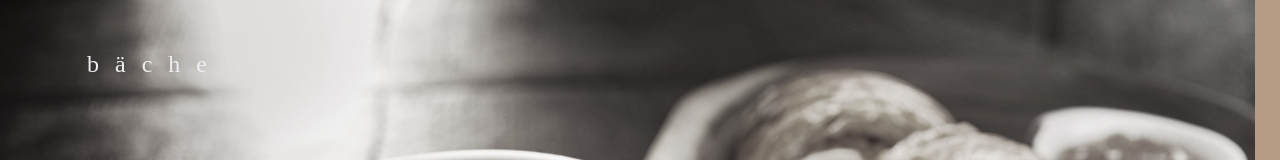
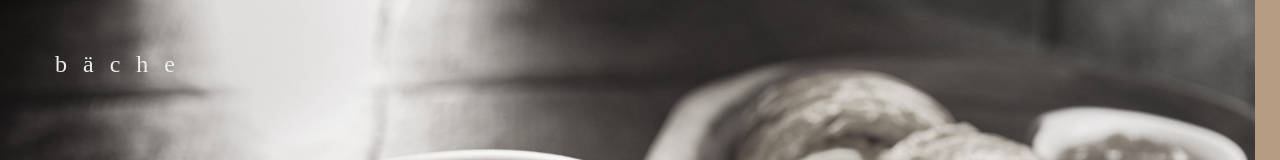
Before and after one commit to APottinger/brooks, a React (Create React App) app: page / in a window 1280 px wide. Shown: the top 160 px of the page. Built offline with nearby package versions, Linux system fonts and the light colour scheme; a web font is replaced by a local one.

Commit message:
adds drawer/icon style

```diff
--- a/src/components/Navbar/styles.js
+++ b/src/components/Navbar/styles.js
@@ -3,14 +3,25 @@ import { makeStyles } from '@mui/styles';
 const useStyles = makeStyles({
     grid: {
         paddingTop: '3rem',
-        paddingLeft: '7rem',
-        width: 'calc(100% + 80px)',
+        paddingLeft: '5rem',
+        width: '400px',
         display: 'flex',
-        justifyContent: 'flex-start'
+        justifyContent: 'space-between'
     },
     title: {
         position: 'sticky',
         letterSpacing: '1rem',
+    },
+    drawer: {
+        backgroundColor: '#b59c82',
+        padding: '5rem',
+        height: '100vh',
+        width: '20vw'
+    },
+    drawerIcon: {
+        position: 'relative',
+        top: -5,
+        backgrounColor: '#b59c82'
     }
 })
 
```
